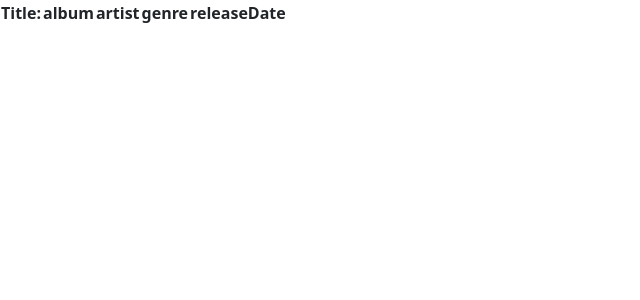
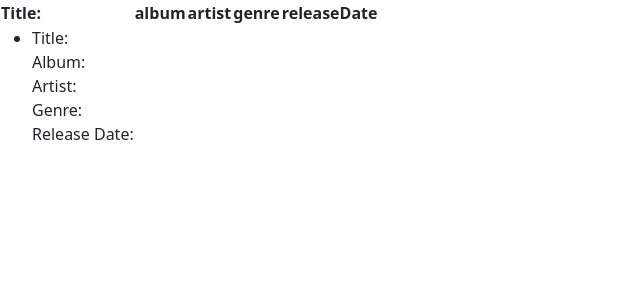
Before and after one commit to javidVeg/music-app, a React (Create React App) app: page / in a window 1280 px wide. Shown: the top 300 px of the page, without its empty margins (0-640 px from the left). Built offline with nearby package versions, Linux system fonts and the light colour scheme; no server answers.

Commit message:
Got array maping worked out with displaying the different information on the screen.

```diff
--- a/src/components/App.js
+++ b/src/components/App.js
@@ -6,7 +6,7 @@ class App extends Component{
   constructor(){
     super();
     this.state = {
-      songs: []
+      songs: [""]
     }
   }
 
--- a/src/components/DisplaySong/displaySong.jsx
+++ b/src/components/DisplaySong/displaySong.jsx
@@ -14,7 +14,23 @@ const DisplaySongs = (props) => {
                     </tr>
                 </thead>
                 <tbody>
-                    {/* {props.songs.map((song))} */}
+                    <div>
+                        <ul>
+                        {props.songs.map((song)=>{
+                            return(
+                                <li>Title: {song.title}
+                                <br></br>
+                                Album: {song.album}
+                                <br></br>
+                                Artist: {song.artist}
+                                <br></br>
+                                Genre: {song.genre}
+                                <br></br>
+                                Release Date: {song.releaseDate}</li>
+                            )
+                        })}
+                    </ul>
+                    </div>
                 </tbody>
             </table>
         </div>
```
